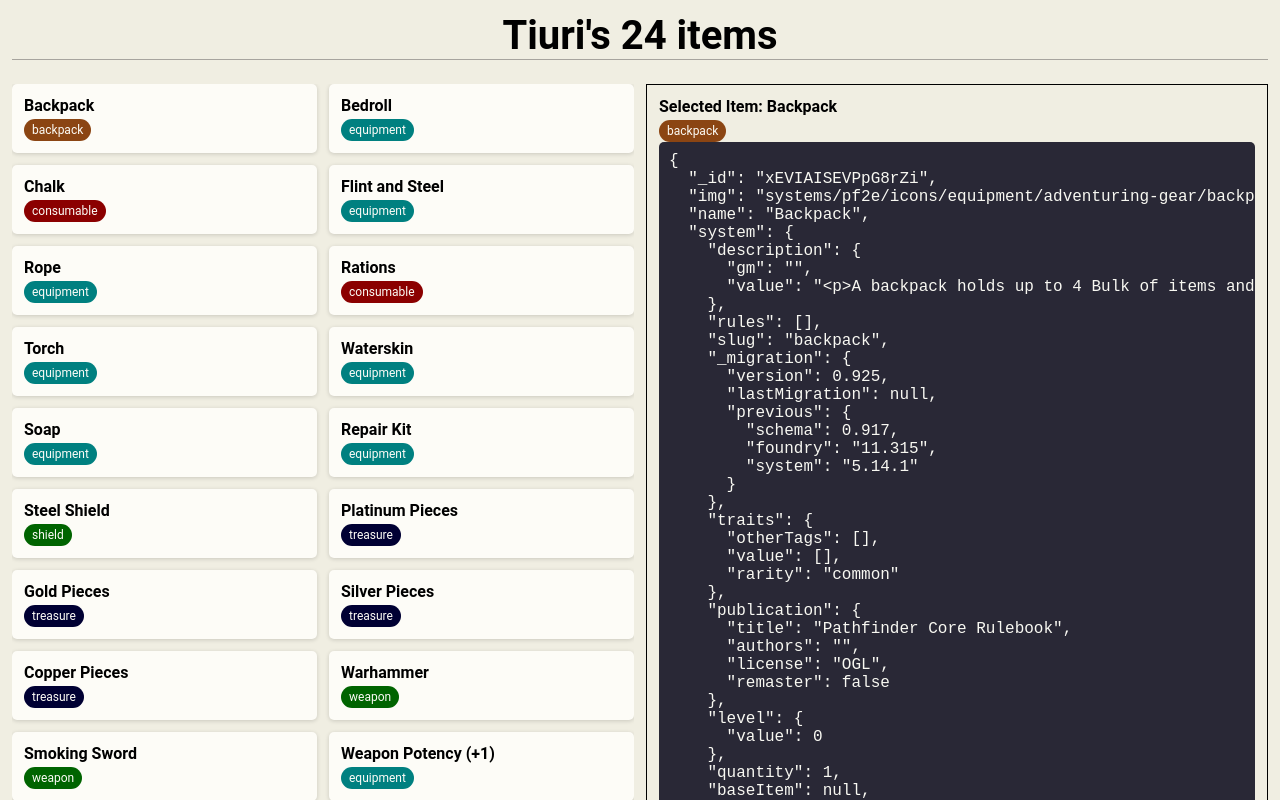
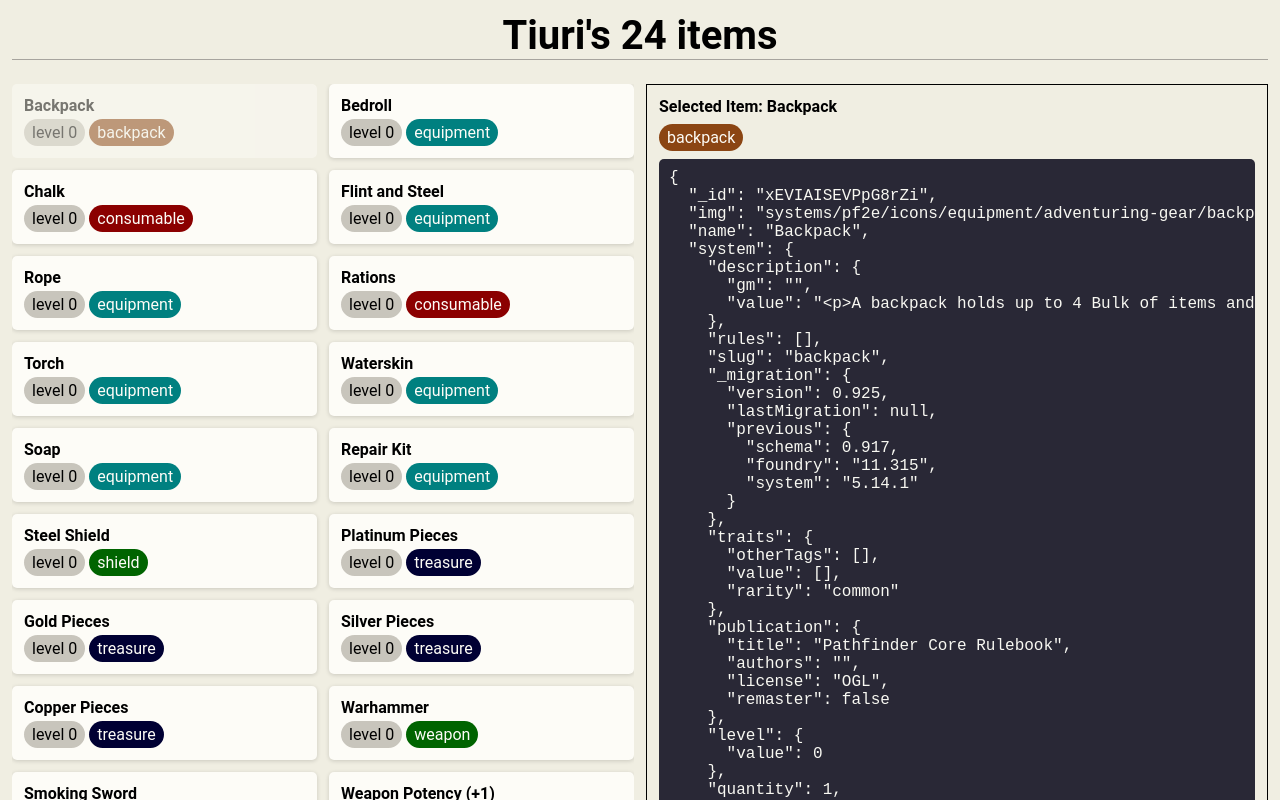
Before and after one commit to olinkirkland/foundry-item-collab, a Vue app: page / in a window 1280 px wide. Built offline with nearby package versions, Linux system fonts and the light colour scheme.

Commit message:
More progress

```diff
--- a/src/App.vue
+++ b/src/App.vue
@@ -6,7 +6,11 @@
     <div class="container">
       <ul class="items-list">
         <li v-for="item in items" :key="item.name">
-          <item-card :item="item" @click="selectedItem = item" />
+          <item-card
+            :item="item"
+            @click="selectedItem = item"
+            :class="{ selected: item._id === selectedItem._id }"
+          />
         </li>
       </ul>
       <item-panel :item="selectedItem" />
@@ -75,13 +79,10 @@ header {
       height: 100%;
       .item-card {
         cursor: pointer;
-        transition: transform 0.1s;
-        &:hover {
-          transform: translateY(-0.2rem);
-        }
-
-        &:active {
-          transform: translateY(0);
+        &.selected {
+          box-shadow: none;
+          opacity: 0.5;
+          pointer-events: none;
         }
       }
     }
--- a/src/assets/scss/styles.scss
+++ b/src/assets/scss/styles.scss
@@ -170,6 +170,11 @@ button.close {
   background-color: var(--surface-2);
   width: fit-content;
   padding: 0.4rem 0.8rem;
-  font-size: 1.2rem;
   border-radius: 99px;
 }
+
+.wrap-row {
+  display: flex;
+  flex-wrap: wrap;
+  gap: 0.4rem;
+}
--- a/src/components/ItemCard.vue
+++ b/src/components/ItemCard.vue
@@ -1,9 +1,12 @@
 <template>
   <div class="item-card">
     <h2>{{ item.name }}</h2>
-    <p class="badge" :class="'badge--' + item.type">
-      {{ item.type }}
-    </p>
+    <div class="wrap-row">
+      <p class="badge">level {{ item.system.level.value }}</p>
+      <p class="badge" :class="'badge--' + item.type">
+        {{ item.type }}
+      </p>
+    </div>
   </div>
 </template>
 
--- a/src/components/ItemPanel.vue
+++ b/src/components/ItemPanel.vue
@@ -1,9 +1,11 @@
 <template>
   <div class="item-panel">
     <h2>Selected Item: {{ item.name }}</h2>
-    <p class="badge" :class="'badge--' + item.type">
-      {{ item.type }}
-    </p>
+    <div class="wrap-row">
+      <p class="badge" :class="'badge--' + item.type">
+        {{ item.type }}
+      </p>
+    </div>
     <pre>{{ item }}</pre>
   </div>
 </template>
@@ -26,8 +28,8 @@ if (false) console.log(props.item);
   border: 1px solid black;
   overflow: auto;
 
-  h2 {
-    margin-bottom: 0.4rem;
-  }
+  display: flex;
+  flex-direction: column;
+  gap: 0.8rem;
 }
 </style>
```
Also changed, not shown: src/assets/css/styles.css (+1 -1 lines), 1 other file (tests, documents, lock files or other folders).
